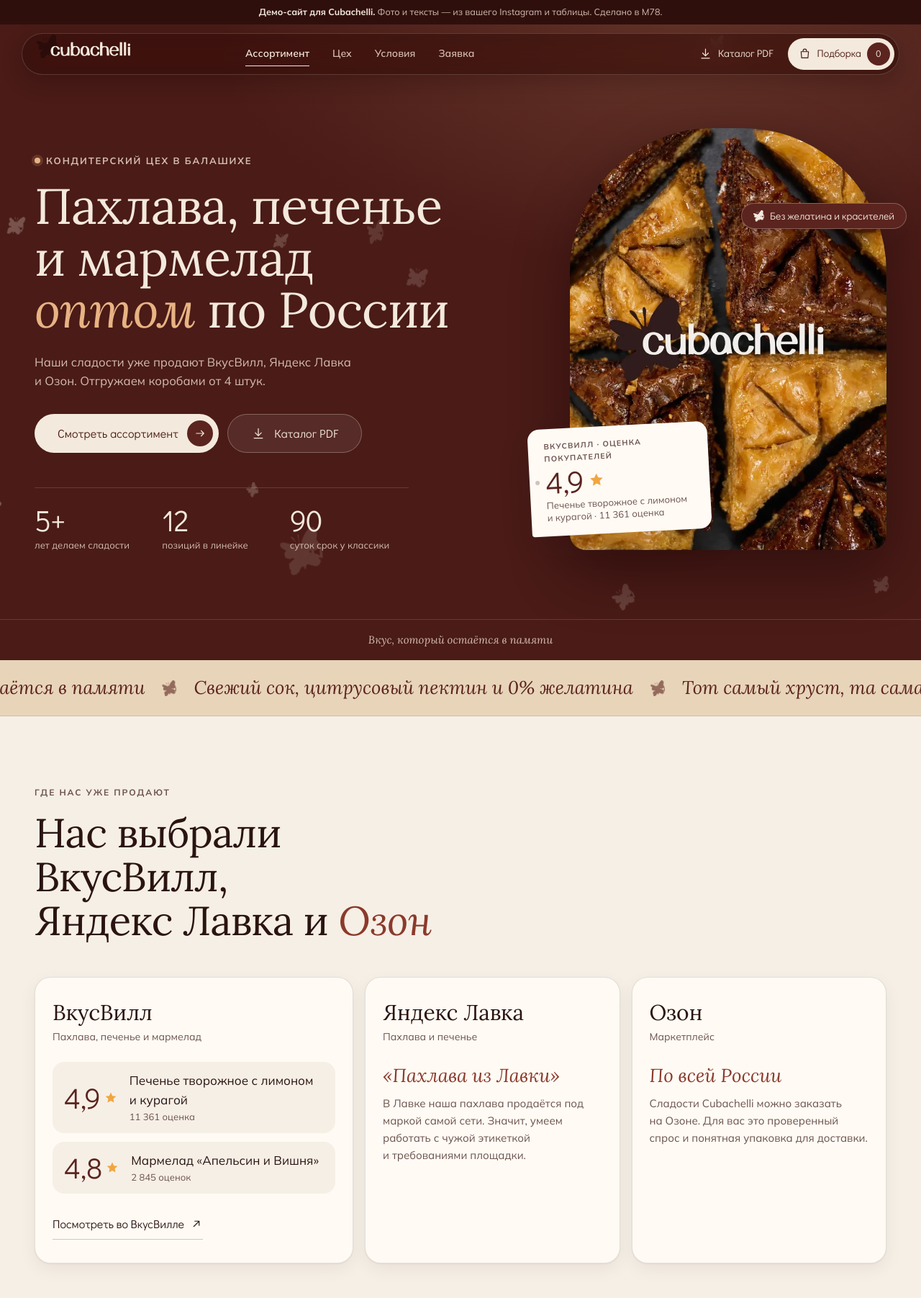
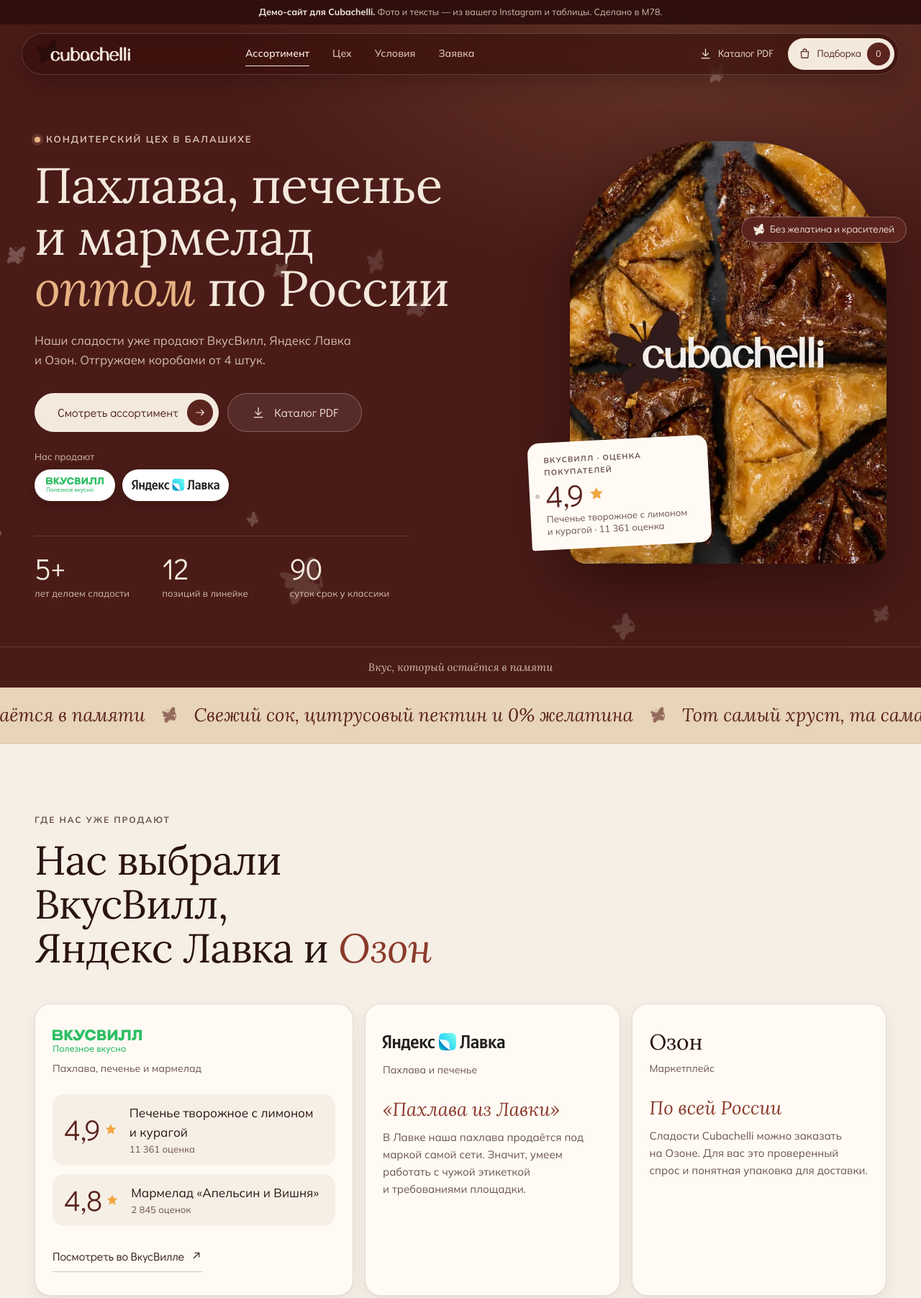
Before and after one commit to m78-sites/cubachelli-demo, a plain HTML site: page index.html in a window 1280 px wide. Shown: the top 1803 px of the page at 72% size. Drawn offline with Linux system fonts and the light colour scheme.

Commit message:
Телефон: страница не уезжает вбок, логотип по центру шапки, карточки одной высоты; значки ВкусВилла и Яндекс Лавки
Co-Authored-By: Claude Opus 5.5 <noreply@anthropic.com>

```diff
--- a/css/style.css
+++ b/css/style.css
@@ -67,7 +67,7 @@
 
 /* ——— База ——— */
 *,*::before,*::after{box-sizing:border-box}
-html{-webkit-text-size-adjust:100%;scroll-behavior:smooth;scroll-padding-top:calc(var(--hdr-h) + 56px)}
+html{-webkit-text-size-adjust:100%;overflow-x:hidden;scroll-behavior:smooth;scroll-padding-top:calc(var(--hdr-h) + 56px)}
 body{margin:0;background:var(--cream);color:var(--ink);font-family:var(--f-text);font-size:var(--t-body);line-height:1.6;-webkit-font-smoothing:antialiased;text-rendering:optimizeLegibility;overflow-x:clip}
 img,video{display:block;max-width:100%;height:auto}
 a{color:inherit}
@@ -124,7 +124,7 @@ em{font-style:italic;color:var(--terra)}
 /* ——— Шапка-капсула ——— */
 .hdr{position:sticky;top:0;z-index:40;height:0}
 .hdr__pill{position:relative;top:12px;display:flex;align-items:center;gap:var(--s5);width:calc(100% - 2 * var(--s3));max-width:1220px;height:58px;margin:0 auto;padding:0 6px 0 20px;border-radius:var(--r-pill);background:var(--glass);border:1px solid var(--glass-line);color:var(--on-bordo);-webkit-backdrop-filter:blur(18px) saturate(1.4);backdrop-filter:blur(18px) saturate(1.4);box-shadow:0 10px 30px rgba(20,5,4,.22)}
-.hdr__logo{display:block;color:var(--on-bordo);text-decoration:none}
+.hdr__logo{display:flex;align-items:center;height:100%;color:var(--on-bordo);text-decoration:none}
 .hdr__logo .logo{height:20px}
 .hdr__nav{display:none;gap:var(--s6);margin:0 auto}
 .hdr__nav a{position:relative;font-size:14px;font-weight:600;text-decoration:none;color:var(--on-bordo-muted);transition:color .15s var(--e)}
@@ -185,6 +185,14 @@ em{font-style:italic;color:var(--terra)}
 .hero__title em{color:var(--caramel)}
 .hero__lead{margin-top:var(--s5);max-width:30em;color:var(--on-bordo-muted);font-size:clamp(16px,1.3vw,19px)}
 .hero__btns{display:flex;flex-wrap:wrap;gap:var(--s3);margin-top:var(--s6)}
+/* значки сетей — официальные логотипы ВкусВилла и Яндекс Лавки на белых капсулах */
+.hero__shops{display:flex;flex-wrap:wrap;align-items:center;gap:8px 10px;margin-top:var(--s5)}
+.hero__shops-t{flex-basis:100%;font-size:13px;color:var(--on-bordo-muted)}
+.shopbadge{display:inline-flex;align-items:center;height:44px;padding:0 16px;border-radius:var(--r-pill);background:#fff;box-shadow:0 6px 16px rgba(20,5,4,.22);transition:transform .2s var(--e)}
+a.shopbadge:hover{transform:translateY(-2px)}
+.shopbadge img{height:22px;width:auto}
+.shopbadge--lavka{padding:0 12px}
+.shopbadge--lavka img{height:30px}
 .hero__facts{display:grid;grid-template-columns:repeat(3,minmax(0,1fr));gap:var(--s3);margin-top:var(--s7);padding-top:var(--s5);border-top:1px solid var(--bline);max-width:520px}
 .hero__facts b{display:block;font-family:var(--f-display);font-weight:400;font-size:clamp(30px,3vw,42px);line-height:1;color:var(--on-bordo)}
 .hero__facts span{display:block;margin-top:6px;font-size:13px;line-height:1.35;color:var(--on-bordo-muted)}
@@ -237,7 +245,9 @@ em{font-style:italic;color:var(--terra)}
 .stores__grid{display:grid;gap:var(--s4)}
 @media (min-width:900px){.stores__grid{grid-template-columns:1.25fr 1fr 1fr}}
 .store{display:flex;flex-direction:column;gap:var(--s3);padding:var(--s6) var(--s5);border-radius:var(--r-card);background:var(--paper);box-shadow:var(--sh-1);border:1px solid var(--line)}
-.store__name{font-family:var(--f-display);font-size:30px;line-height:1.1}
+.store__name{display:flex;align-items:center;min-height:40px;font-family:var(--f-display);font-size:30px;line-height:1.1}
+.store__name img{height:34px;width:auto}
+.store__name--lavka img{height:42px;margin-left:-2px}
 .store__what{font-size:14px;color:var(--muted);margin-top:-6px}
 .store__big{font-family:var(--f-display);font-style:italic;font-size:26px;line-height:1.15;color:var(--terra);margin-top:var(--s4)}
 .store__txt{color:var(--muted);font-size:15px}
@@ -273,21 +283,25 @@ em{font-style:italic;color:var(--terra)}
 .pcard{position:relative;display:flex;flex-direction:column;border-radius:var(--r-card);background:var(--kraft);color:var(--kraft-ink);overflow:hidden;isolation:isolate;box-shadow:0 1px 0 rgba(255,255,255,.35) inset}
 /* крафт: лёгкие волокна картона */
 .pcard::before{content:"";position:absolute;inset:0;z-index:-1;opacity:.5;background:radial-gradient(120% 80% at 50% 20%,rgba(255,255,255,.4),transparent 60%)}
-.pcard__open{display:flex;flex-direction:column;text-align:left;flex:1;padding:var(--s3) var(--s3) 0}
+.pcard__open{display:flex;flex-direction:column;text-align:left;flex:1;padding:var(--s3) 10px 0}
 .pcard__stage{position:relative;display:grid;place-items:center;aspect-ratio:1;margin-bottom:var(--s3)}
-.pcard__cut{max-width:96%;max-height:94%;width:auto;height:auto;object-fit:contain;filter:drop-shadow(0 14px 14px rgba(58,29,20,.32));transition:transform .5s var(--e-out)}
+/* фото в квадрате плитки и не растягивает карточку, когда загрузится */
+.pcard__cut{position:absolute;left:2%;top:3%;width:96%;height:92%;max-width:none;object-fit:contain;filter:drop-shadow(0 14px 14px rgba(58,29,20,.32));transition:transform .5s var(--e-out)}
 .pcard__cut.is-flip{transform:scaleX(-1)}
 .pcard__tile{display:grid;place-items:center;width:84%;aspect-ratio:1;border-radius:50%;background:var(--tb);color:var(--ti);box-shadow:0 14px 26px rgba(58,29,20,.22),inset 0 -8px 18px rgba(0,0,0,.06);transition:transform .5s var(--e-out);text-align:center}
 .pcard__tile span{font-family:var(--f-display);font-style:italic;font-size:clamp(20px,2.4vw,28px);line-height:1}
 .pcard__tile small{display:block;margin-top:6px;font-family:var(--f-text);font-style:normal;font-size:10.5px;font-weight:700;letter-spacing:.12em;text-transform:uppercase;opacity:.7}
 .pcard__tag{position:absolute;left:var(--s3);top:var(--s3);z-index:1;padding:5px 10px 5px 9px;border-radius:4px 10px 10px 4px;background:var(--bordo-2);color:var(--on-bordo);font-size:11px;font-weight:700;letter-spacing:.02em;line-height:1.2}
-.pcard__name{font-family:var(--f-display);font-size:17px;line-height:1.2;padding:0 2px}
-.pcard__meta{margin-top:6px;padding:0 2px;font-size:12.5px;line-height:1.4;color:#6e4c3c}
+/* название — ровно 3 строки, состав упаковки — 2: все карточки одной высоты */
+.pcard__name{font-family:var(--f-display);font-size:14.5px;line-height:1.22;padding:0;height:calc(3 * 1.22em);display:-webkit-box;-webkit-box-orient:vertical;-webkit-line-clamp:3;overflow:hidden}
+/* узкие телефоны (360): «апельсиновым» не влезает в 3 строки — даём всем карточкам 4 */
+@media (max-width:379px){.pcard__name{height:calc(4 * 1.22em);-webkit-line-clamp:4}}
+.pcard__meta{margin-top:6px;padding:0 2px;font-size:12px;line-height:1.4;color:#6e4c3c;height:calc(2 * 1.4em);overflow:hidden}
 .pcard__foot{display:flex;align-items:center;justify-content:space-between;gap:var(--s2);padding:var(--s3)}
 .pcard__price{font-size:16px;font-weight:700;font-variant-numeric:tabular-nums;white-space:nowrap}
 .pcard__price small{font-size:12px;font-weight:600;color:#6e4c3c}
 .pcard__price.na{font-size:12.5px;font-weight:600;color:#6e4c3c;white-space:normal;line-height:1.3}
-@media (min-width:768px){.pcard__name{font-size:19px}.pcard__meta{font-size:13px}}
+@media (min-width:768px){.pcard__name{font-size:17px}.pcard__meta{font-size:12.5px}}
 @media (hover:hover){
   .pcard__open:hover .pcard__cut{transform:translateY(-8px) rotate(-4deg) scale(1.05)}
   .pcard__open:hover .pcard__cut.is-flip{transform:scaleX(-1) translateY(-8px) rotate(-4deg) scale(1.05)}
@@ -405,12 +419,13 @@ em{font-style:italic;color:var(--terra)}
 }
 
 /* ——— 9. Открытка-крыло ——— */
-.card-sec{padding:var(--s4) 0 var(--s9)}
+.card-sec{padding:var(--s4) 0 var(--s9);overflow-x:clip}
 .card-sec__in{display:grid;gap:var(--s7);align-items:center}
 .card-sec__text .shead__title{margin-top:var(--s4)}
 .card-sec__text .lead{margin-top:var(--s4)}
 .wing-wrap{display:grid;justify-items:center;gap:var(--s4)}
-.wing{position:relative;display:grid;place-items:center;width:min(100%,400px);aspect-ratio:1/1.08;color:var(--on-bordo);perspective:900px;-webkit-tap-highlight-color:transparent}
+/* 90% ширины: нижний лепесток выходит вправо на 8% и должен остаться внутри экрана */
+.wing{position:relative;display:grid;place-items:center;width:min(90%,400px);aspect-ratio:1/1.08;color:var(--on-bordo);perspective:900px;-webkit-tap-highlight-color:transparent}
 /* форма крыла с их открытки: три лепестка, как у бабочки */
 .wing__shape{position:absolute;inset:0;background:var(--bordo-2);border-radius:58% 42% 46% 54% / 48% 52% 48% 52%;box-shadow:var(--sh-2);transition:border-radius .8s var(--e-out),transform .8s var(--e-out)}
 .wing__shape::before{content:"";position:absolute;right:-8%;bottom:-6%;width:46%;height:42%;background:var(--bordo-2);border-radius:42% 58% 60% 40% / 50% 44% 56% 50%}
--- a/index.html
+++ b/index.html
@@ -22,7 +22,7 @@
 <link rel="preload" href="fonts/lora-cyrillic-400-normal.woff2" as="font" type="font/woff2" crossorigin>
 <link rel="preload" href="fonts/mulish-cyrillic-400-normal.woff2" as="font" type="font/woff2" crossorigin>
 <link rel="preload" as="image" href="img/hero-720.webp" imagesrcset="img/hero-720.webp 720w, img/hero-1000.webp 1000w" imagesizes="(min-width: 1024px) 440px, 88vw">
-<link rel="stylesheet" href="css/style.css?v=2">
+<link rel="stylesheet" href="css/style.css?v=5">
 <script>document.documentElement.classList.add('js')</script>
 <script type="application/ld+json">
 {
@@ -111,6 +111,11 @@
           <a class="btn btn--cream" href="#assortiment">Смотреть ассортимент<span class="btn__ico"><svg><use href="#i-arrow"/></svg></span></a>
           <a class="btn btn--glass" href="catalog.html" target="_blank" rel="noopener"><svg><use href="#i-down"/></svg>Каталог PDF</a>
         </div>
+        <div class="hero__shops">
+          <span class="hero__shops-t">Нас продают</span>
+          <a class="shopbadge" href="https://vkusvill.ru/goods/pechene-tvorozhnoe-s-limonom-i-kuragoy-88740/" target="_blank" rel="noopener"><img src="img/logo-vkusvill.svg" alt="ВкусВилл" width="120" height="33"></a>
+          <span class="shopbadge shopbadge--lavka"><img src="img/logo-lavka.svg" alt="Яндекс Лавка" width="173" height="42"></span>
+        </div>
         <ul class="hero__facts">
           <li><b>5+</b><span>лет делаем сладости</span></li>
           <li><b>12</b><span>позиций в&nbsp;линейке</span></li>
@@ -155,7 +160,7 @@
       </div>
       <div class="stores__grid">
         <article class="store store--vv reveal">
-          <p class="store__name">ВкусВилл</p>
+          <p class="store__name"><img src="img/logo-vkusvill.svg" alt="ВкусВилл" width="120" height="33" loading="lazy"></p>
           <p class="store__what">Пахлава, печенье и мармелад</p>
           <ul class="store__rates">
             <li><span class="rate"><b>4,9</b><svg><use href="#i-star"/></svg></span><span>Печенье творожное с&nbsp;лимоном и&nbsp;курагой<small>11&nbsp;361 оценка</small></span></li>
@@ -164,7 +169,7 @@
           <a class="lnk" href="https://vkusvill.ru/goods/marmelad-apelsin-i-vishnya-112601/" target="_blank" rel="noopener">Посмотреть во ВкусВилле<svg><use href="#i-arrow-ne"/></svg></a>
         </article>
         <article class="store reveal">
-          <p class="store__name">Яндекс Лавка</p>
+          <p class="store__name store__name--lavka"><img src="img/logo-lavka.svg" alt="Яндекс Лавка" width="173" height="42" loading="lazy"></p>
           <p class="store__what">Пахлава и печенье</p>
           <p class="store__big">«Пахлава из&nbsp;Лавки»</p>
           <p class="store__txt">В Лавке наша пахлава продаётся под маркой самой сети. Значит, умеем работать с&nbsp;чужой этикеткой и&nbsp;требованиями площадки.</p>
```
Also changed, not shown: img/logo-lavka.svg (added), img/logo-vkusvill.svg (added).
